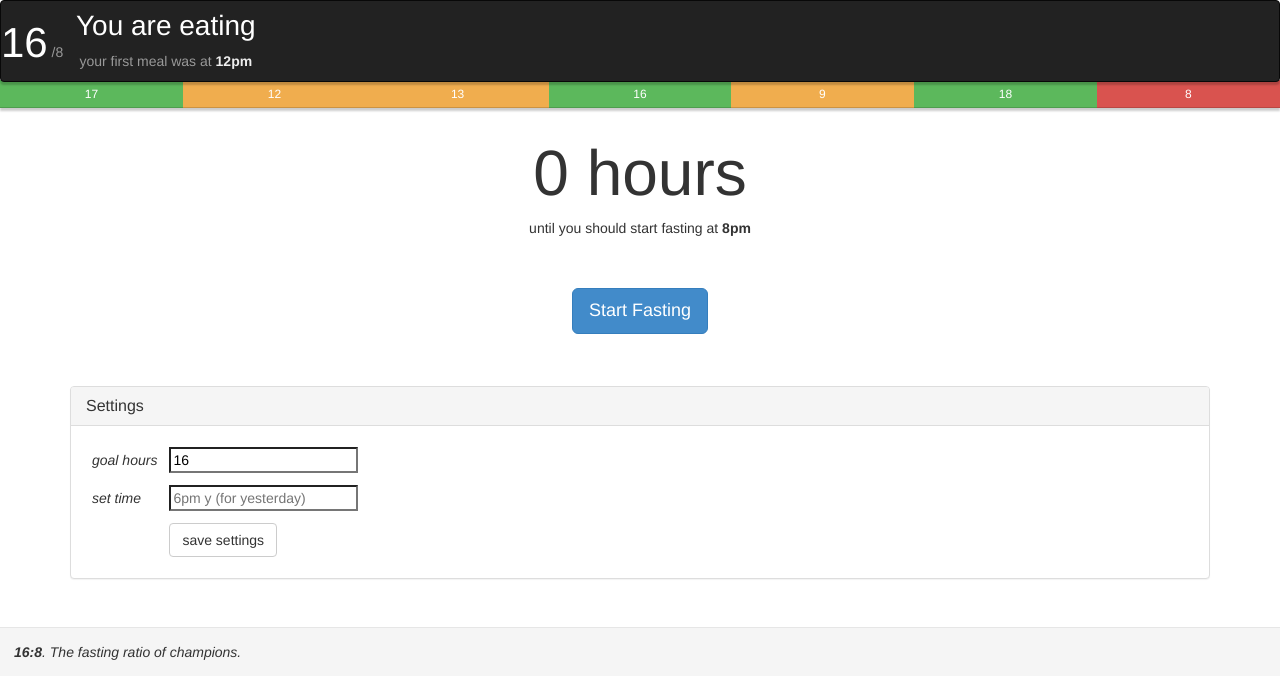
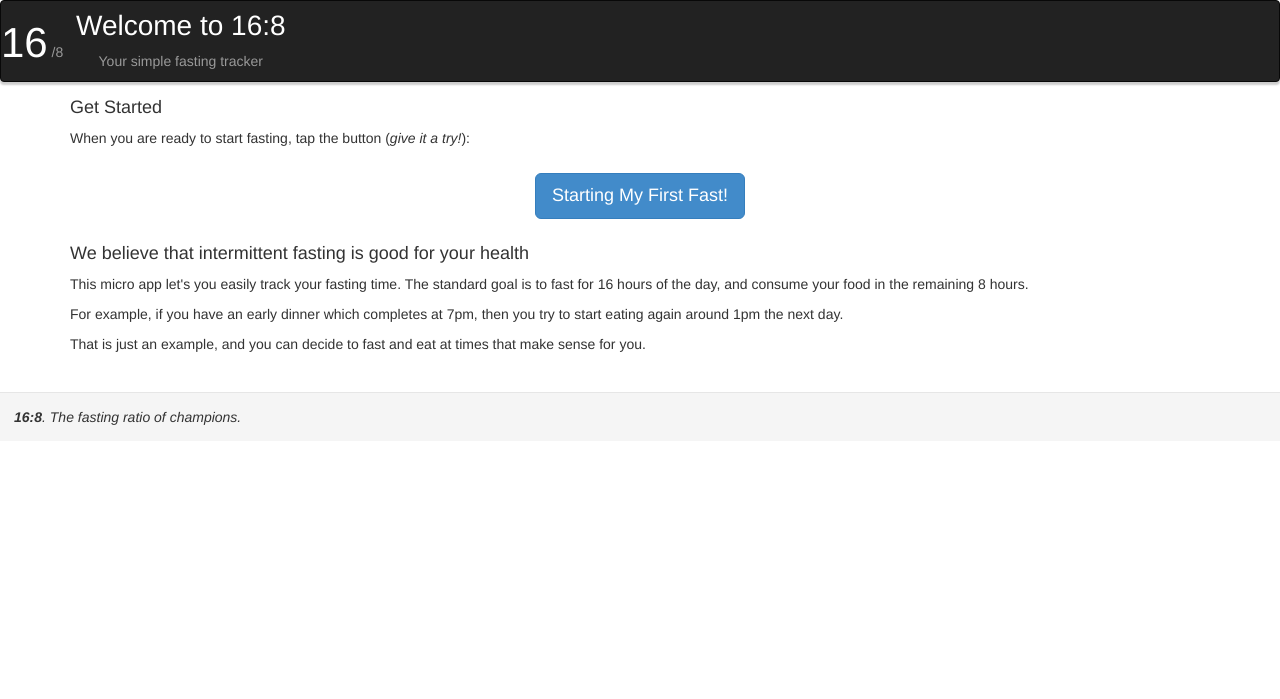
Before and after one commit to dalmaer/16ate, a PHP site: page / in a window 1280 px wide. Shown: the top 699 px of the page. Run offline with PHP 8.4, Linux system fonts and the light colour scheme.

Commit message:
Resolves #2: on first launch we now explain 16:8 and the only possible action is to tap the button.

```diff
--- a/app.css
+++ b/app.css
@@ -97,8 +97,13 @@ h1 {
   box-shadow: 0 3px 2px 0px rgba(0,0,0, 0.2);
 }
 
-.progress-bar {
-  padding-top: 6px;
+#welcome h4 {
+  margin-top: 1em;
+}
+
+#firstfast {
+  margin-top: 1.4em;
+  margin-bottom: 1.4em;
 }
 
 /* The history days */
@@ -109,6 +114,7 @@ h1 {
   width: 14.2%;
 }
 
+/* General Shared Styles */
 .green {
   color: #449d44;
 }
@@ -121,6 +127,11 @@ h1 {
   color: #c9302c;
 }
 
+.center-button {
+  display: block;
+  margin: 0 auto;
+}
+
 .settings {
   margin-top: 3em;
 }
@@ -131,8 +142,9 @@ h1 {
   font-style: italic;
   border-top: rgba(221,221,221, 0.6) 1px solid;
   background-color: rgb(245, 245, 245);
-  /*box-shadow: 0 3px 2px 0px rgba(0,0,0, 0.2);*/
 }
+
+
 /*
  * Enhance Twitter Bootstrap Classes
  */
@@ -152,3 +164,7 @@ h1 {
 .navbar {
   box-shadow: 0 3px 2px 0px rgba(0,0,0, 0.2);
 }
+
+.progress-bar {
+  padding-top: 6px;
+}
--- a/app.html
+++ b/app.html
@@ -50,12 +50,34 @@
       </a>
 
       <div class="navbar-header" align="center">
-        <div id="mode" class="navbar-brand"></div><!--You are fasting -->
-        <div id="laststatus"></div> <!-- Your last meal was @ 6pm -->
+        <div id="mode" class="navbar-brand">Welcome to 16:8</div><!--You are fasting -->
+        <div id="laststatus">Your simple fasting tracker</div> <!-- Your last meal was @ 6pm -->
       </div>
     </div>
 
     <div id="content">
+
+      <div id="welcome" class="container">
+        <h4>Get Started</h4>
+        <p>
+        When you are ready to start fasting, tap the button (<em>give it a try!</em>):
+          <button id="firstfast" class="btn btn-primary btn-lg center-button">Starting My First Fast!</button>
+        </p>
+
+        <h4>We believe that intermittent fasting is good for your health</h4>
+        <p>
+        This micro app let's you easily track your fasting time. The standard goal is to fast for 16 hours of the day, and consume your food in the remaining 8 hours.
+        </p>
+        <p>
+        For example, if you have an early dinner which completes at 7pm, then you try to start eating again around 1pm the next day.
+        </p>
+        <p>
+        That is just an example, and you can decide to fast and eat at times that make sense for you.
+        </p>
+      </div>
+
+      <!-- The main application view itself -->
+      <div id="info" style="display:none">
         <div id="history" class="progress">
           <div id="day1" class="progress-bar progress-bar-success">17</div>
           <div id="day2" class="progress-bar progress-bar-warning">12</div>
@@ -74,55 +96,7 @@
           <p id="timeleft"></p> <!-- until you should start eating @ 4pm -->
         </div>
 
-      <p align="center">
-				<button id="eat" class="btn btn-primary btn-lg">My First Meal</button>
-			</p>
-
-<!--
-
-      <div class="page-header">
-        <h1>Alerts</h1>
-      </div>
-      <div class="alert alert-success">
-        <strong>Well done!</strong> You successfully read this important alert message.
-      </div>
-      <div class="alert alert-info">
-        <strong>Heads up!</strong> This alert needs your attention, but it's not super important.
-      </div>
-      <div class="alert alert-warning">
-        <strong>Warning!</strong> Best check yo self, you're not looking too good.
-      </div>
-      <div class="alert alert-danger">
-        <strong>Oh snap!</strong> Change a few things up and try submitting again.
-      </div>
-
-
-
-      <div class="page-header">
-        <h1>Progress bars</h1>
-      </div>
-      <div class="progress">
-        <div class="progress-bar" role="progressbar" aria-valuenow="60" aria-valuemin="0" aria-valuemax="100" style="width: 60%;"><span class="sr-only">60% Complete</span></div>
-      </div>
-      <div class="progress">
-        <div class="progress-bar progress-bar-success" role="progressbar" aria-valuenow="40" aria-valuemin="0" aria-valuemax="100" style="width: 40%"><span class="sr-only">40% Complete (success)</span></div>
-      </div>
-      <div class="progress">
-        <div class="progress-bar progress-bar-info" role="progressbar" aria-valuenow="20" aria-valuemin="0" aria-valuemax="100" style="width: 20%"><span class="sr-only">20% Complete</span></div>
-      </div>
-      <div class="progress">
-        <div class="progress-bar progress-bar-warning" role="progressbar" aria-valuenow="60" aria-valuemin="0" aria-valuemax="100" style="width: 60%"><span class="sr-only">60% Complete (warning)</span></div>
-      </div>
-      <div class="progress">
-        <div class="progress-bar progress-bar-danger" role="progressbar" aria-valuenow="80" aria-valuemin="0" aria-valuemax="100" style="width: 80%"><span class="sr-only">80% Complete (danger)</span></div>
-      </div>
-      <div class="progress">
-        <div class="progress-bar progress-bar-success" style="width: 35%"><span class="sr-only">35% Complete (success)</span></div>
-        <div class="progress-bar progress-bar-warning" style="width: 20%"><span class="sr-only">20% Complete (warning)</span></div>
-        <div class="progress-bar progress-bar-danger" style="width: 10%"><span class='sr-only'>10% Complete (danger)</span></div>
-      </div>
-
--->
+  			<button id="eat" class="btn btn-primary btn-lg center-button">My First Meal</button>
 
         <div class="container">
           <div class="settings panel panel-default">
@@ -148,6 +122,8 @@
           </div>
         </div>
 
+      </div>
+
       <div id="footer">
         <strong>16:8</strong>. The fasting ratio of champions.
       </div>
--- a/app.js
+++ b/app.js
@@ -1,3 +1,4 @@
+
 // The magical global state
 var state;
 
@@ -6,20 +7,13 @@ $(document).ready(function() {
 	// Setup the initial state by trying to read some from local storage
 	state = readState();
 
-	// If this is the first time ever seed a default state
-	if ( (state === null) || (!"goal" in state) ) {
-		state = {
-			period: "eating", // let's assume you are eating
-			goal: 16,         // hours to stay in fasting mode (this is 16ate after all!)
-			time: nearestHour().subtract(8, "hours") // set to be 8 hours ago
-		}
-		saveState();
-	}
-
-	// Render now ...
-	render();
-	// ... and re-render every minute
-	setInterval(render, 1000 * 60);
+	// If this is the first time ever, show help
+	if ( (state !== null) && ("goal" in state) ) {
+  	// Render now ...
+  	render();
+  	// ... and re-render every minute
+  	setInterval(render, 1000 * 60);
+  }
 
 	// Handle the main button which marks the flip between states
 	$("#eat").click(function(e) {
@@ -38,6 +32,23 @@ $(document).ready(function() {
 
 		showAlert(); // and then fade away in a bit
 	});
+
+  // Handle the main button which marks the flip between states
+  $("#firstfast").click(function(e) {
+    var nHour = nearestHour();
+
+    // setup the defaults
+    state = {
+      period: "fasting",
+      goal: 16,
+      time: nHour,
+      lastFastingTime: nHour
+    }
+
+    saveState();
+
+    render();
+  });
 
 	// Handle the settings / debug button
 	$("#settings").click(function(e) {
@@ -152,6 +163,9 @@ function smartTime(humanTime) {
 
 function render() {
 	//console.log(Date.now());
+  $("#info").show();
+  $("#welcome").hide();
+
 	if (fasting()) {
 		renderFastingState();
 	} else {
```
Lines whose indentation alone changed are shown as unchanged.
